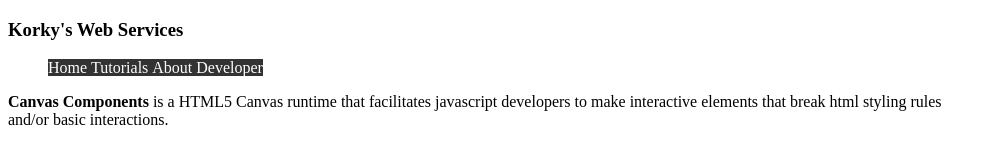
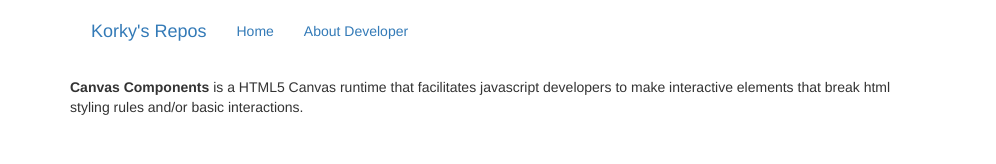
Before and after one commit to Korky/korky.github.io, a plain HTML site: page index.html in a window 1280 px wide. Shown: the whole page, without its empty margins (0-996 px from the left). Drawn offline with nearby package versions, Linux system fonts and the light colour scheme.

Commit message:
added bootstrap cdn and navbar

```diff
--- a/css/style.css
+++ b/css/style.css
@@ -1,7 +1,6 @@
 nav{
 
-    margin: 0;
-    padding: 0;
+    margin: 5px;
 }
 nav ul {
     list-style: none;
--- a/index.html
+++ b/index.html
@@ -6,6 +6,7 @@
     <meta name="keywords" content="Korky,Web,Services,Javascript,Components">
     <meta name="author" content="Fernando J. Rojas">
     <title>Korky's Web Services</title>
+    <link href="https://maxcdn.bootstrapcdn.com/bootstrap/3.3.6/css/bootstrap.min.css" rel="stylesheet" integrity="sha384-1q8mTJOASx8j1Au+a5WDVnPi2lkFfwwEAa8hDDdjZlpLegxhjVME1fgjWPGmkzs7" crossorigin="anonymous">
     <link href="css/style.css" rel="stylesheet" type="text/css">
     <!--[if lt IE 9]>
       <script src="http://html5shiv.googlecode.com/svn/trunk/html5.js"></script>
@@ -14,22 +15,26 @@
     <script src="app/app.js"></script>
   </head>
   <body>
-  <h3>Korky's Web Services</h3>
-  <nav>
-      <ul>
-          <li class="button" id="home">
-              Home
+      <div class="container">
+
+  <nav class="navbar navbar-light bg-faded">
+      <a class="navbar-brand" href="#">Korky's Repos</a>
+      <ul class="nav navbar-nav">
+          <li class="nav-item active" id="home">
+              <a href="#" class="nav-link" >Home  <span class="sr-only">(current)</span></a>
           </li>
-          <li class="button" id="tutorials">
-              Tutorials
-          </li>
-          <li class="button" id="about">
-              About Developer
+
+          <li class="nav-item" id="about">
+              <a href="#" class="nav-link" >About Developer</a>
           </li>
       </ul>
   </nav>
   <p>
       <b>Canvas Components</b> is a HTML5 Canvas runtime that facilitates javascript developers to make interactive elements that break html styling rules and/or basic interactions.
   </p>
+ </div>
+
+      <script src="https://maxcdn.bootstrapcdn.com/bootstrap/3.3.6/js/bootstrap.min.js" integrity="sha384-0mSbJDEHialfmuBBQP6A4Qrprq5OVfW37PRR3j5ELqxss1yVqOtnepnHVP9aJ7xS" crossorigin="anonymous"></script>
   </body>
+
 </html>
```
